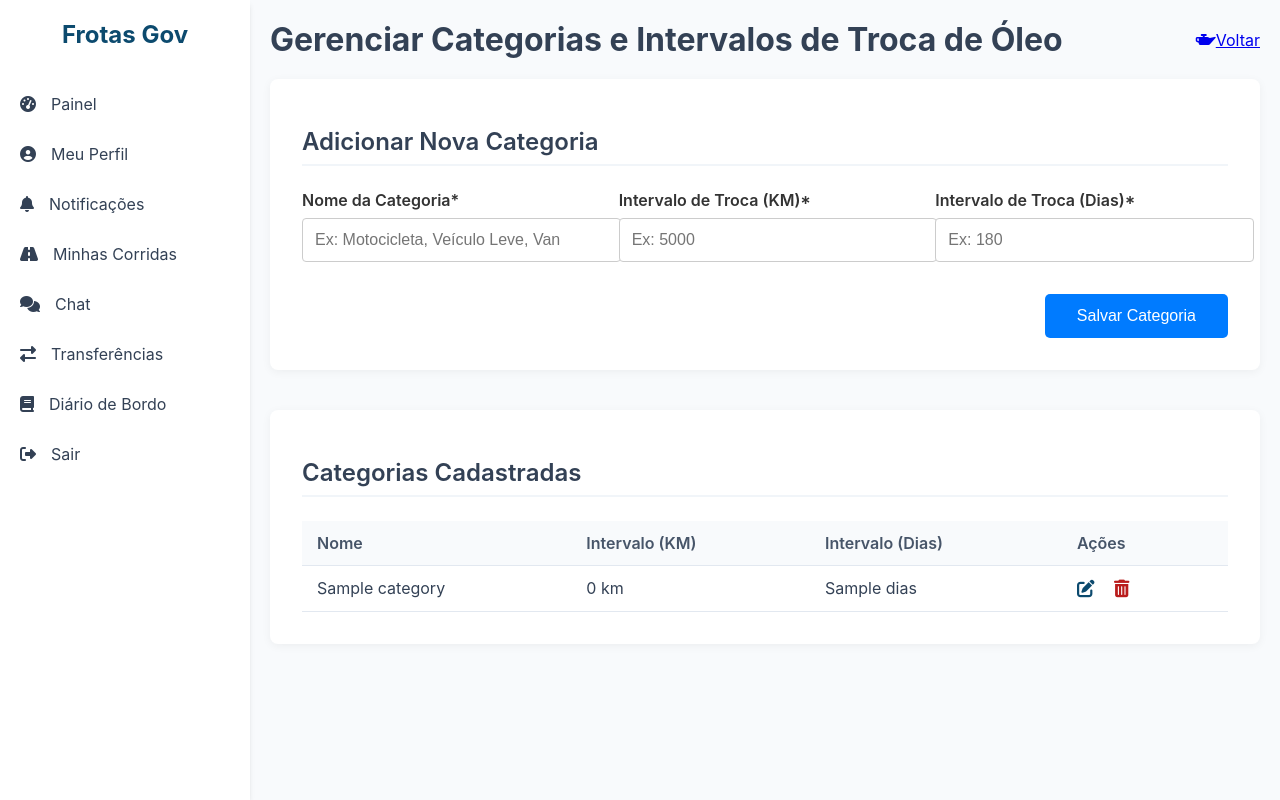
After one commit to AlexandreZanata/frotas_gov_git, a PHP site: template templates/pages/sector_manager/manage_categories.php in a window 1280 px wide. The commit adds this page. Run offline with PHP 8.4, Linux system fonts and the light colour scheme; the visitor is signed in with stand-in values (Sample User, id 1); tables that the repository leaves empty hold one stand-in row (values such as "Sample post"); the template is opened without the code that fills it: most values are stand-ins (such as "Sample title", 1, 10 or a date in 2020); some libraries are stand-ins or nearby versions.

Commit message:
Add files via upload

```diff
--- a/templates/layouts/sector_manager_sidebar.php
+++ b/templates/layouts/sector_manager_sidebar.php
@@ -73,7 +73,7 @@ $current_uri = $_SERVER['REQUEST_URI'];
             </li>
 
             <?php if (isset($_SESSION['user_role_id']) && in_array($_SESSION['user_role_id'], [1, 2])):?>
-            <li class="<?php echo (strpos($current_uri, 'oil-change') !== false) ? 'active' : ''; ?>">
+            <li class="<?php echo (strpos($current_uri, 'oil-change') !== false || strpos($current_uri, 'oil-stock') !== false) ? 'active' : ''; ?>">
                 <a href="<?php echo BASE_URL; ?>/sector-manager/oil-change"><i class="fas fa-oil-can"></i> Troca de Óleo</a>
             </li>
             <?php endif; ?>
--- /dev/null
+++ b/templates/pages/sector_manager/manage_categories.php
@@ -0,0 +1,107 @@
+<!DOCTYPE html>
+<html lang="pt-BR">
+<head>
+    <meta charset="UTF-8">
+    <meta name="viewport" content="width=device-width, initial-scale=1.0">
+    <title>Gerenciar Categorias de Veículos</title>
+    <link rel="stylesheet" href="<?php echo BASE_URL; ?>/assets/css/admin_dashboard.css">
+    <link rel="stylesheet" href="<?php echo BASE_URL; ?>/assets/css/create_user.css">
+    <link rel="stylesheet" href="<?php echo BASE_URL; ?>/assets/css/manage_users.css">
+    <link rel="stylesheet" href="https://cdnjs.cloudflare.com/ajax/libs/font-awesome/6.5.2/css/all.min.css">
+</head>
+<body>
+    <?php include_once __DIR__ . '/../../layouts/sector_manager_sidebar.php'; ?>
+    <main class="main-content">
+        <header class="header">
+            <h1>Gerenciar Categorias e Intervalos de Troca de Óleo</h1>
+            <a href="<?php echo BASE_URL; ?>/sector-manager/oil-change" class="btn-back"><i class="fas fa-oil-can"></i>Voltar</a>
+        </header>
+        <div class="content-body">
+            <div class="form-container">
+                <h2 class="section-title" id="formTitle">Adicionar Nova Categoria</h2>
+                <form id="categoryForm" action="<?php echo BASE_URL; ?>/sector-manager/categories/store" method="POST">
+                    <input type="hidden" name="category_id" id="category_id">
+                    <div class="form-row">
+                        <div class="form-group"><label for="name">Nome da Categoria*</label><input type="text" id="name" name="name" placeholder="Ex: Motocicleta, Veículo Leve, Van" required></div>
+                        <div class="form-group"><label for="oil_change_km">Intervalo de Troca (KM)*</label><input type="number" id="oil_change_km" name="oil_change_km" placeholder="Ex: 5000" required></div>
+                        <div class="form-group"><label for="oil_change_days">Intervalo de Troca (Dias)*</label><input type="number" id="oil_change_days" name="oil_change_days" placeholder="Ex: 180" required></div>
+                    </div>
+                    <div class="form-actions">
+                        <button type="submit" class="btn-submit">Salvar Categoria</button>
+                        <button type="button" id="cancelEditBtn" class="btn-submit" style="display: none; background-color: #6c757d;">Cancelar Edição</button>
+                    </div>
+                </form>
+            </div>
+            <div class="table-container">
+                <h2 class="section-title">Categorias Cadastradas</h2>
+                <table class="user-table">
+                    <thead>
+                        <tr><th>Nome</th><th>Intervalo (KM)</th><th>Intervalo (Dias)</th><th>Ações</th></tr>
+                    </thead>
+                    <tbody>
+                        <?php foreach ($categories as $cat): ?>
+                        <tr data-category='<?php echo json_encode($cat, JSON_HEX_QUOT | JSON_HEX_TAG); ?>'>
+                            <td><?php echo htmlspecialchars($cat['name']); ?></td>
+                            <td><?php echo number_format($cat['oil_change_km'], 0, ',', '.'); ?> km</td>
+                            <td><?php echo htmlspecialchars($cat['oil_change_days']); ?> dias</td>
+                            <td class="actions">
+                                <a href="#" class="edit"><i class="fas fa-edit"></i></a>
+                                <a href="#" class="delete"><i class="fas fa-trash-alt"></i></a>
+                            </td>
+                        </tr>
+                        <?php endforeach; ?>
+                    </tbody>
+                </table>
+            </div>
+        </div>
+    </main>
+    <script>
+        document.addEventListener('DOMContentLoaded', () => {
+            const form = document.getElementById('categoryForm');
+            const formTitle = document.getElementById('formTitle');
+            const categoryIdInput = document.getElementById('category_id');
+            const cancelBtn = document.getElementById('cancelEditBtn');
+
+            document.querySelectorAll('.edit').forEach(button => {
+                button.addEventListener('click', e => {
+                    e.preventDefault();
+                    const row = e.target.closest('tr');
+                    const data = JSON.parse(row.dataset.category);
+
+                    formTitle.textContent = 'Editando Categoria';
+                    categoryIdInput.value = data.id;
+                    form.querySelector('#name').value = data.name;
+                    form.querySelector('#oil_change_km').value = data.oil_change_km;
+                    form.querySelector('#oil_change_days').value = data.oil_change_days;
+
+                    cancelBtn.style.display = 'inline-block';
+                    form.scrollIntoView({ behavior: 'smooth' });
+                });
+            });
+
+            document.querySelectorAll('.delete').forEach(button => {
+                 button.addEventListener('click', e => {
+                    e.preventDefault();
+                    if (confirm('Tem certeza que deseja excluir esta categoria? Ela não pode estar em uso por nenhum veículo.')) {
+                        const row = e.target.closest('tr');
+                        const data = JSON.parse(row.dataset.category);
+                        const form = document.createElement('form');
+                        form.method = 'POST';
+                        form.action = '<?php echo BASE_URL; ?>/sector-manager/categories/delete';
+                        form.innerHTML = `<input type="hidden" name="category_id" value="${data.id}">`;
+                        document.body.appendChild(form);
+                        form.submit();
+                    }
+                 });
+            });
+
+            cancelBtn.addEventListener('click', () => {
+                formTitle.textContent = 'Adicionar Nova Categoria';
+                categoryIdInput.value = '';
+                form.reset();
+                cancelBtn.style.display = 'none';
+            });
+        });
+    </script>
+</body>
+</html>
```
Also changed, not shown: public/index.php (+12 -0 lines), templates/pages/sector_manager/oil_change_dashboard.php (+21 -2 lines), templates/pages/sector_manager/oil_stock_panel.php (added, +102 -0 lines), public/assets/js/manage_oil_stock.js (added), public/assets/js/oil_change.js.
